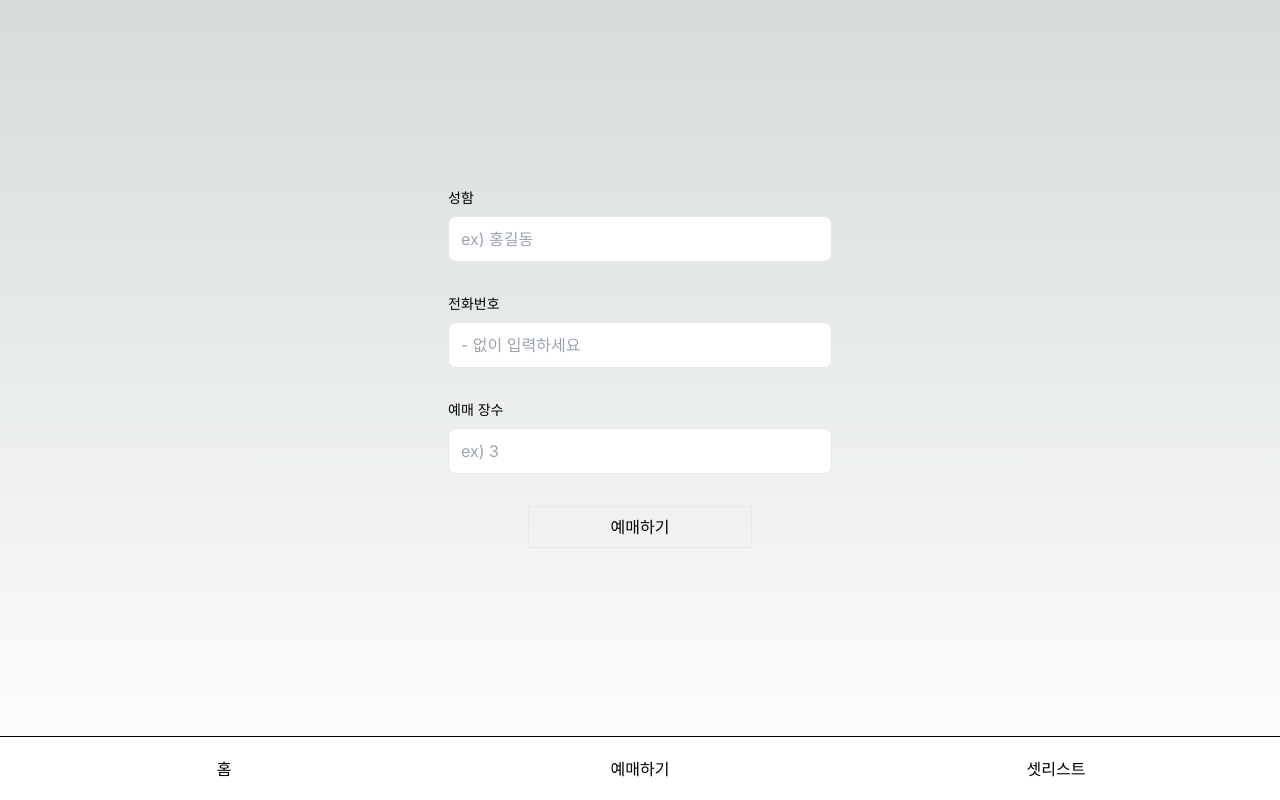
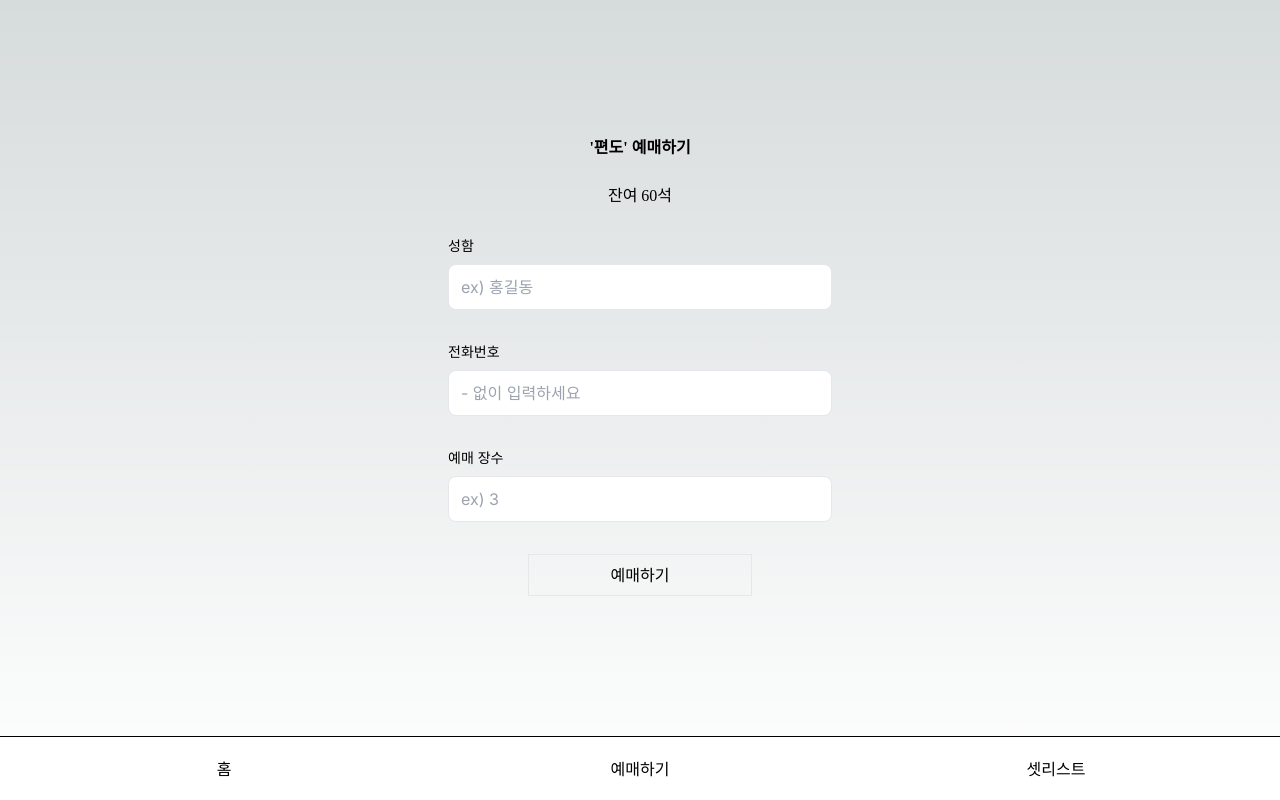
Before and after one commit to Ocknyer/oneway, a Next.js app: page /reservation in a window 1280 px wide. Built offline with nearby package versions, Linux system fonts and the light colour scheme; no server answers; the database is empty; a web font is replaced by a local one.

Commit message:
잔여석 표시 기능 구현

```diff
--- a/app/globals.css
+++ b/app/globals.css
@@ -146,7 +146,6 @@ section {
 body {
   line-height: 1;
   color: black;
-  overflow: hidden;
 }
 ol,
 ul {
--- a/app/layout.tsx
+++ b/app/layout.tsx
@@ -6,11 +6,15 @@ import { Inter } from 'next/font/google';
 import './globals.css';
 import NavBar from '@/components/NavBar';
 import { useVh } from '@/hooks/useVh';
+import { usePathname } from 'next/navigation';
 
 const inter = Inter({ subsets: ['latin'] });
 
 export default function RootLayout({ children }: { children: React.ReactNode }) {
   const vh = useVh();
+  const pathname = usePathname();
+
+  console.log(pathname);
 
   return (
     <html lang='ko'>
@@ -26,7 +30,14 @@ export default function RootLayout({ children }: { children: React.ReactNode })
           src='https://openapi.map.naver.com/openapi/v3/maps.js?ncpClientId=aejuu1jw3l'
         />
       </head>
-      <body className={inter.className} style={{ height: `${100 * vh}px`, position: 'relative' }}>
+      <body
+        className={inter.className}
+        style={{
+          height: `${100 * vh}px`,
+          position: 'relative',
+          overflow: pathname === '/reservation' ? 'hidden' : 'scroll',
+        }}
+      >
         {children}
         <NavBar />
       </body>
--- a/app/reservation/page.tsx
+++ b/app/reservation/page.tsx
@@ -1,3 +1,4 @@
+/* eslint-disable react/no-unescaped-entities */
 'use client';
 
 import CompleteSection from '@/components/CompleteSection';
@@ -23,7 +24,6 @@ const Reservation = () => {
 
   const json = typeof window !== 'undefined' ? sessionStorage.getItem('isBooked') : null;
   const isBooked = json && JSON.parse(json);
-  console.log(isBooked);
 
   const [inputs, setInputs] = useState<Input>({
     name: '',
@@ -77,10 +77,18 @@ const Reservation = () => {
     const q = query(collection(fireStore, 'ticketholder'), orderBy('createdAt'));
     const querySnapshot = await getDocs(q);
 
+    console.log(querySnapshot);
+
     querySnapshot.forEach(doc => {
-      console.log(doc.id, ' => ', doc.data());
+      setDataList((prev: any) => [...prev, { ...doc.data(), id: doc.id }]);
+      // console.log(doc.id, ' => ', doc.data());
     });
   };
+
+  const restTicket = dataList.filter((obj: any, idx: number) => {
+    const test = dataList.findIndex((obj2: any) => obj2.id === obj.id);
+    return test === idx;
+  }).length;
 
   useEffect(() => {
     // setMounted(true);
@@ -115,7 +123,9 @@ const Reservation = () => {
   return (
     <main className='flex min-h-screen flex-col items-center justify-center p-6'>
       {!isBooked ? (
-        <section className='p-0'>
+        <section className='flex flex-col items-center p-0'>
+          <h1 className='mb-8'>'편도' 예매하기</h1>
+          <p className='mb-8'>잔여 {60 - restTicket}석</p>
           <form className='flex flex-col items-center lg:gap-8 md:gap-6 gap-4 mb-16'>
             <div className={Styles.inputBox}>
               <label htmlFor='name' className='text-sm'>
--- a/components/CompleteSection.tsx
+++ b/components/CompleteSection.tsx
@@ -2,9 +2,13 @@ import React from 'react';
 
 const CompleteSection = () => {
   return (
-    <section>
-      <h2>예매가 완료되었습니다.</h2>
-      <p>아래 계좌번호로 10,000원을 입금해 주시면 추후 예매 확인 문자가 발송됩니다.</p>
+    <section className='flex flex-col items-center gap-4 text-center mb-16'>
+      <h1>작성이 완료되었습니다.</h1>
+      <p>
+        아래 계좌번호로 10,000원을 입금해 주시면 <br />
+        입금 확인 후 예매가 완료 됩니다. <br />
+        예매 확인 문자는 추후 발송됩니다.
+      </p>
       <p>하나은행 312-0116-8414-007 예금주: 김대운</p>
     </section>
   );
```
